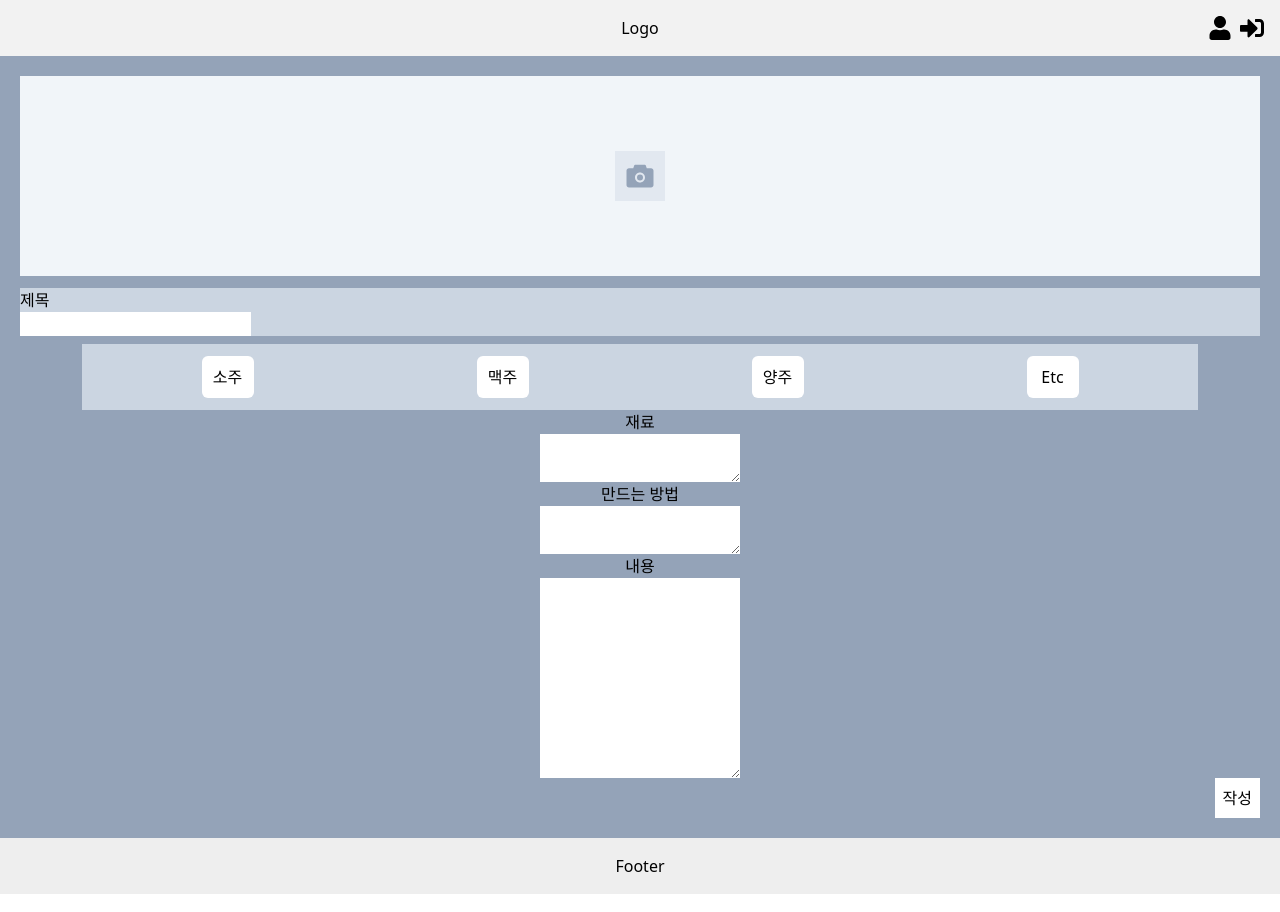
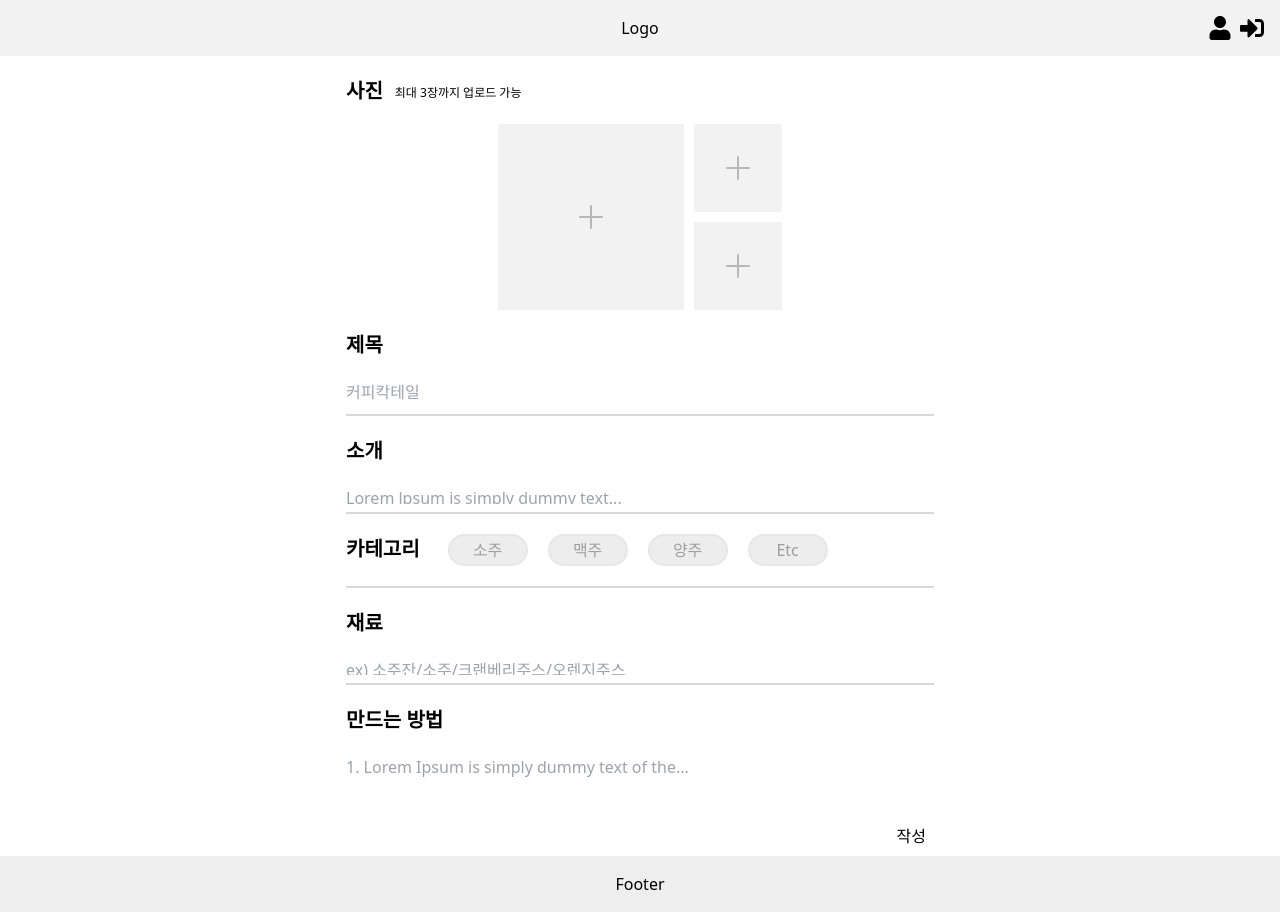
Before and after one commit to ehfdl/OHZU, a Next.js app: page /post/write in a window 1280 px wide. Built offline with nearby package versions, Linux system fonts and the light colour scheme; no server answers.

Commit message:
⚡️ Feat:write #24
write UI (웹) 추가합니다.
사진3장 추가 기능 추가합니다.

by @ehfdl

```diff
--- a/index.d.ts
+++ b/index.d.ts
@@ -1,6 +1,6 @@
 declare interface Form {
   userId: string;
-  img: string | null;
+  img: string[] | null;
   title: string;
   type: string;
   ingredient: string;
--- a/package.json
+++ b/package.json
@@ -26,8 +26,8 @@
     "react": "18.2.0",
     "react-dom": "18.2.0",
     "react-icons": "^4.7.1",
+    "react-query": "^3.39.3",
     "typescript": "4.9.5",
-    "react-query": "^3.39.3",
     "uuid": "^9.0.0"
   },
   "devDependencies": {
--- a/pages/post/write.tsx
+++ b/pages/post/write.tsx
@@ -7,11 +7,12 @@ import { v4 as uuidv4 } from "uuid";
 import { doc, setDoc, addDoc, collection } from "firebase/firestore";
 import { AiFillCamera } from "react-icons/ai";
 import { AiOutlineClose } from "react-icons/ai";
+import { BsPlusLg, BsFillXCircleFill } from "react-icons/bs";
 
 const Post = () => {
   const [form, setForm] = useState<Form>({
     userId: "",
-    img: "",
+    img: [""],
     title: "",
     type: "",
     ingredient: "",
@@ -21,8 +22,13 @@ const Post = () => {
     liked: [],
     view: 0,
   });
-  const [imgFile, setImgFile] = useState<File | null>();
-  const [preview, setPreview] = useState<string | null>("");
+  const [imgFile_01, setImgFile_01] = useState<File | null>();
+  const [imgFile_02, setImgFile_02] = useState<File | null>();
+  const [imgFile_03, setImgFile_03] = useState<File | null>();
+
+  const [preview_01, setPreview_01] = useState<string | null>();
+  const [preview_02, setPreview_02] = useState<string | null>();
+  const [preview_03, setPreview_03] = useState<string | null>();
 
   const onChangeValue = (
     event:
@@ -34,51 +40,310 @@ const Post = () => {
       return { ...prev, [name]: value };
     });
   };
-  const onChangeImg = (event: React.ChangeEvent<HTMLInputElement>) => {
+  const onChangeImg_01 = (event: React.ChangeEvent<HTMLInputElement>) => {
     if (event.target.files !== null) {
       const file = event.target.files[0];
       if (file && file.type.substring(0, 5) === "image") {
-        setImgFile(file);
+        setImgFile_01(file);
       }
-      // else {
-      //   setImgFile(null);
-      // }
     }
   };
-  const onClickCancelImg = () => {
-    setImgFile(null);
+  const onChangeImg_02 = (event: React.ChangeEvent<HTMLInputElement>) => {
+    if (event.target.files !== null) {
+      const file = event.target.files[0];
+      if (file && file.type.substring(0, 5) === "image") {
+        setImgFile_02(file);
+      }
+    }
+  };
+  const onChangeImg_03 = (event: React.ChangeEvent<HTMLInputElement>) => {
+    if (event.target.files !== null) {
+      const file = event.target.files[0];
+      if (file && file.type.substring(0, 5) === "image") {
+        setImgFile_03(file);
+      }
+    }
   };
 
   const onSubmit = async (event: React.MouseEvent<HTMLButtonElement>) => {
     event.preventDefault();
     let imgFileUrl = "";
-    if (preview !== "") {
-      const previewRef = ref(storageService, `user/${uuidv4()}`);
-      await uploadString(previewRef, preview as string, "data_url");
+    let preview = [preview_01, preview_02, preview_03];
+    let newPreview = preview.filter((view) => view != null);
+    let savePreview: any = [];
+
+    if (newPreview !== null) {
+      let downloadPreview = await Promise.allSettled(
+        newPreview?.map(async (view) => {
+          const previewRef = ref(storageService, `post/${uuidv4()}`);
+          await uploadString(previewRef, view as string, "data_url");
           imgFileUrl = await getDownloadURL(previewRef);
-      const newForm = {
+          return imgFileUrl;
+        })
+      );
+
+      downloadPreview.forEach((item: any) => savePreview.push(item.value));
+      let newForm = {
         ...form,
-        img: imgFileUrl,
+        img: savePreview,
       };
+      console.log("newForm", newForm);
+
       await addDoc(collection(dbService, "Posts"), newForm);
+
       // await setDoc(doc(dbService, "Posts", `${user.id}:${uuidv4}`), form);
     }
   };
 
   useEffect(() => {
-    if (imgFile) {
+    if (imgFile_01) {
       const reader = new FileReader();
       reader.onloadend = () => {
-        setPreview(reader.result as string);
+        setPreview_01(reader.result as string);
       };
-      reader.readAsDataURL(imgFile);
+      reader.readAsDataURL(imgFile_01);
     } else {
-      setPreview(null);
+      setPreview_01(null);
     }
-  }, [imgFile]);
+  }, [imgFile_01]);
+
+  useEffect(() => {
+    if (imgFile_02) {
+      const reader = new FileReader();
+      reader.onloadend = () => {
+        setPreview_02(reader.result as string);
+      };
+      reader.readAsDataURL(imgFile_02);
+    } else {
+      setPreview_02(null);
+    }
+  }, [imgFile_02]);
+
+  useEffect(() => {
+    if (imgFile_03) {
+      const reader = new FileReader();
+      reader.onloadend = () => {
+        setPreview_03(reader.result as string);
+      };
+      reader.readAsDataURL(imgFile_03);
+    } else {
+      setPreview_03(null);
+    }
+  }, [imgFile_03]);
 
   return (
     <Layout>
+      <div className="w-full h-screen flex justify-center">
+        <form className="w-[588px] flex flex-col">
+          <div className="flex gap-3">
+            <div className="font-bold text-[20px] mt-5">사진</div>
+            <div className="text-[12px] mt-7">최대 3장까지 업로드 가능</div>
+          </div>
+          <div className="flex w-full mt-[18px] gap-[10px] justify-center">
+            <div className="w-[186px] aspect-square bg-[#f2f2f2] flex justify-center items-center overflow-hidden">
+              {preview_01 === null ? (
+                <label className="w-12 h-12 bg-[#f2f2f2] flex justify-center items-center absolute">
+                  <input
+                    name="img"
+                    type="file"
+                    accept="image/*"
+                    onChange={onChangeImg_01}
+                    className="hidden"
+                  />
+                  <BsPlusLg className="scale-[2] text-[#b7b7b7] hover:scale-[2.2]" />
+                </label>
+              ) : (
+                <>
+                  <label className="w-[186px] aspect-square bg-transparent flex p-2 justify-end absolute">
+                    <BsFillXCircleFill
+                      onClick={() => {
+                        setImgFile_01(null);
+                      }}
+                      className=" text-[#666666] scale-150 bg-white rounded-full hover:scale-[1.6] box-border"
+                    />
+                  </label>
+                  <img
+                    src={preview_01 as string}
+                    className="w-[186px] aspect-square object-cover"
+                  />
+                </>
+              )}
+            </div>
+            <div className="flex flex-col gap-[10px]">
+              <div className="w-[88px] aspect-square bg-[#f2f2f2] flex justify-center items-center overflow-hidden">
+                {preview_02 === null ? (
+                  <label className="w-12 h-12 bg-[#f2f2f2] flex justify-center items-center absolute">
+                    <input
+                      name="img"
+                      type="file"
+                      accept="image/*"
+                      onChange={onChangeImg_02}
+                      className="hidden"
+                    />
+                    <BsPlusLg className="scale-[2] text-[#b7b7b7] hover:scale-[2.2]" />
+                  </label>
+                ) : (
+                  <>
+                    <label className="w-[88px] aspect-square bg-transparent flex p-2 justify-end absolute">
+                      <BsFillXCircleFill
+                        onClick={() => {
+                          setImgFile_02(null);
+                        }}
+                        className=" text-[#666666] scale-150 bg-white rounded-full hover:scale-[1.6] box-border"
+                      />
+                    </label>
+                    <img
+                      src={preview_02 as string}
+                      className="w-[88px] aspect-square object-cover"
+                    />
+                  </>
+                )}
+              </div>
+              <div className="w-[88px] aspect-square bg-[#f2f2f2] flex justify-center items-center overflow-hidden">
+                {preview_03 === null ? (
+                  <label className="w-12 h-12 bg-[#f2f2f2] flex justify-center items-center absolute">
+                    <input
+                      name="img"
+                      type="file"
+                      accept="image/*"
+                      onChange={onChangeImg_03}
+                      className="hidden"
+                    />
+                    <BsPlusLg className="scale-[2] text-[#b7b7b7] hover:scale-[2.2]" />
+                  </label>
+                ) : (
+                  <>
+                    <label className="w-[88px] aspect-square bg-transparent flex p-2 justify-end absolute">
+                      <BsFillXCircleFill
+                        onClick={() => {
+                          setImgFile_03(null);
+                        }}
+                        className=" text-[#666666] scale-150 bg-white rounded-full hover:scale-[1.6] box-border"
+                      />
+                    </label>
+                    <img
+                      src={preview_03 as string}
+                      className="w-[88px] aspect-square object-cover"
+                    />
+                  </>
+                )}
+              </div>
+            </div>
+          </div>
+
+          <div className="font-bold text-[20px] my-5">제목</div>
+          <input
+            name="title"
+            value={form.title}
+            onChange={onChangeValue}
+            placeholder="커피칵테일"
+            className="w-full"
+          />
+
+          <div className="w-full border-[1px] border-[#d9d9d9] mt-[10px]" />
+
+          <div className="font-bold text-[20px] my-5">소개</div>
+          <textarea
+            className="h-7 resize-none overflow-hidden"
+            name="text"
+            value={form.text}
+            onChange={onChangeValue}
+            placeholder="Lorem lpsum is simply dummy text..."
+          />
+
+          <div className="w-full border-[1px] border-[#d9d9d9] mt-2" />
+          <div className="flex gap-7">
+            <div className="font-bold text-[20px] my-5">카테고리</div>
+            <div className="flex  gap-5 my-5 text-[#9e9e9e]">
+              <label className="w-20 h-8  rounded-[16px]">
+                <input
+                  type="radio"
+                  name="type"
+                  value="소주"
+                  onChange={onChangeValue}
+                  className="hidden peer"
+                />
+                <span className="w-full h-full bg-[#ededed] border-2 rounded-[16px] flex items-center justify-center text-center peer-checked:bg-[#909090] peer-checked:text-white peer-checked:border-[#5a5a5a] peer-checked:rounded-[16px]]">
+                  소주
+                </span>
+              </label>
+              <label className="w-20 h-8  rounded-[16px]">
+                <input
+                  type="radio"
+                  name="type"
+                  value="맥주"
+                  onChange={onChangeValue}
+                  className="hidden peer"
+                />
+                <span className="w-full h-full bg-[#ededed] border-2 rounded-[16px] flex items-center justify-center text-center peer-checked:bg-[#909090] peer-checked:text-white peer-checked:border-[#5a5a5a] peer-checked:rounded-[16px]]">
+                  맥주
+                </span>
+              </label>
+              <label className="w-20 h-8  rounded-[16px]">
+                <input
+                  type="radio"
+                  name="type"
+                  value="양주"
+                  onChange={onChangeValue}
+                  className="hidden peer"
+                />
+                <span className="w-full h-full bg-[#ededed] border-2 rounded-[16px] flex items-center justify-center text-center peer-checked:bg-[#909090] peer-checked:text-white peer-checked:border-[#5a5a5a] peer-checked:rounded-[16px]]">
+                  양주
+                </span>
+              </label>
+              <label className="w-20 h-8 rounded-[16px]">
+                <input
+                  type="radio"
+                  name="type"
+                  value="Etc"
+                  onChange={onChangeValue}
+                  className="hidden peer"
+                />
+                <span className="w-full h-full bg-[#ededed] border-2 rounded-[16px] flex items-center justify-center text-center peer-checked:bg-[#909090] peer-checked:text-white peer-checked:border-[#5a5a5a] peer-checked:rounded-[16px]]">
+                  Etc
+                </span>
+              </label>
+            </div>
+          </div>
+
+          <div className="w-full border-[1px] border-[#d9d9d9]" />
+
+          <div className="font-bold text-[20px] my-5">재료</div>
+          <textarea
+            className="h-7 resize-none overflow-hidden"
+            name="ingredient"
+            value={form.ingredient}
+            onChange={onChangeValue}
+            placeholder="ex) 소주잔/소주/크랜베리주스/오렌지주스"
+          />
+          <div className="w-full border-[1px] border-[#d9d9d9] mt-2" />
+
+          <div className="font-bold text-[20px] my-5">만드는 방법</div>
+
+          <textarea
+            className="h-24 resize-none overflow-hidden"
+            name="recipe"
+            value={form.recipe}
+            onChange={onChangeValue}
+            placeholder="1. Lorem Ipsum is simply dummy text of the..."
+          />
+          <div className="w-full flex justify-end items-center">
+            <button onClick={onSubmit} className="bg-white p-2">
+              작성
+            </button>
+          </div>
+        </form>
+      </div>
+    </Layout>
+  );
+};
+
+export default Post;
+
+// 모바일 css 적용
+
+{
+  /* <Layout>
 <form className="flex flex-col justify-center items-center bg-slate-400 p-5">
   <div className="w-full h-[200px] bg-slate-100 flex justify-center items-center overflow-hidden">
     {preview === null ? (
@@ -180,8 +445,5 @@ const Post = () => {
     </button>
   </div>
 </form>
-    </Layout>
-  );
-};
-
-export default Post;
+</Layout> */
+}
--- a/tailwind.config.js
+++ b/tailwind.config.js
@@ -7,5 +7,4 @@ module.exports = {
   theme: {
     extend: {},
   },
-  plugins: [],
 };
```
Also changed, not shown: 2 other files (tests, documents, lock files or other folders). Lines whose indentation alone changed are shown as unchanged.
